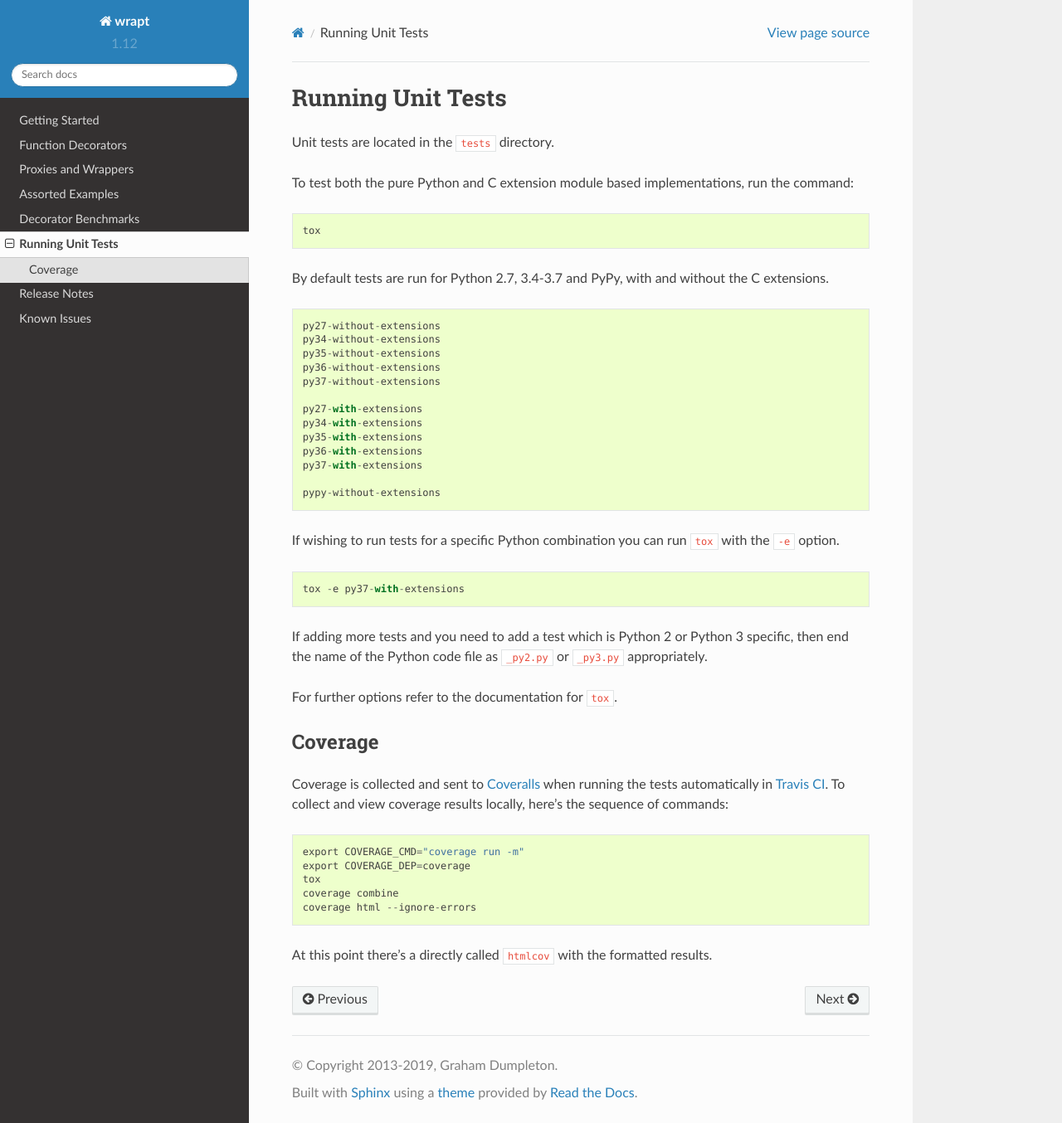
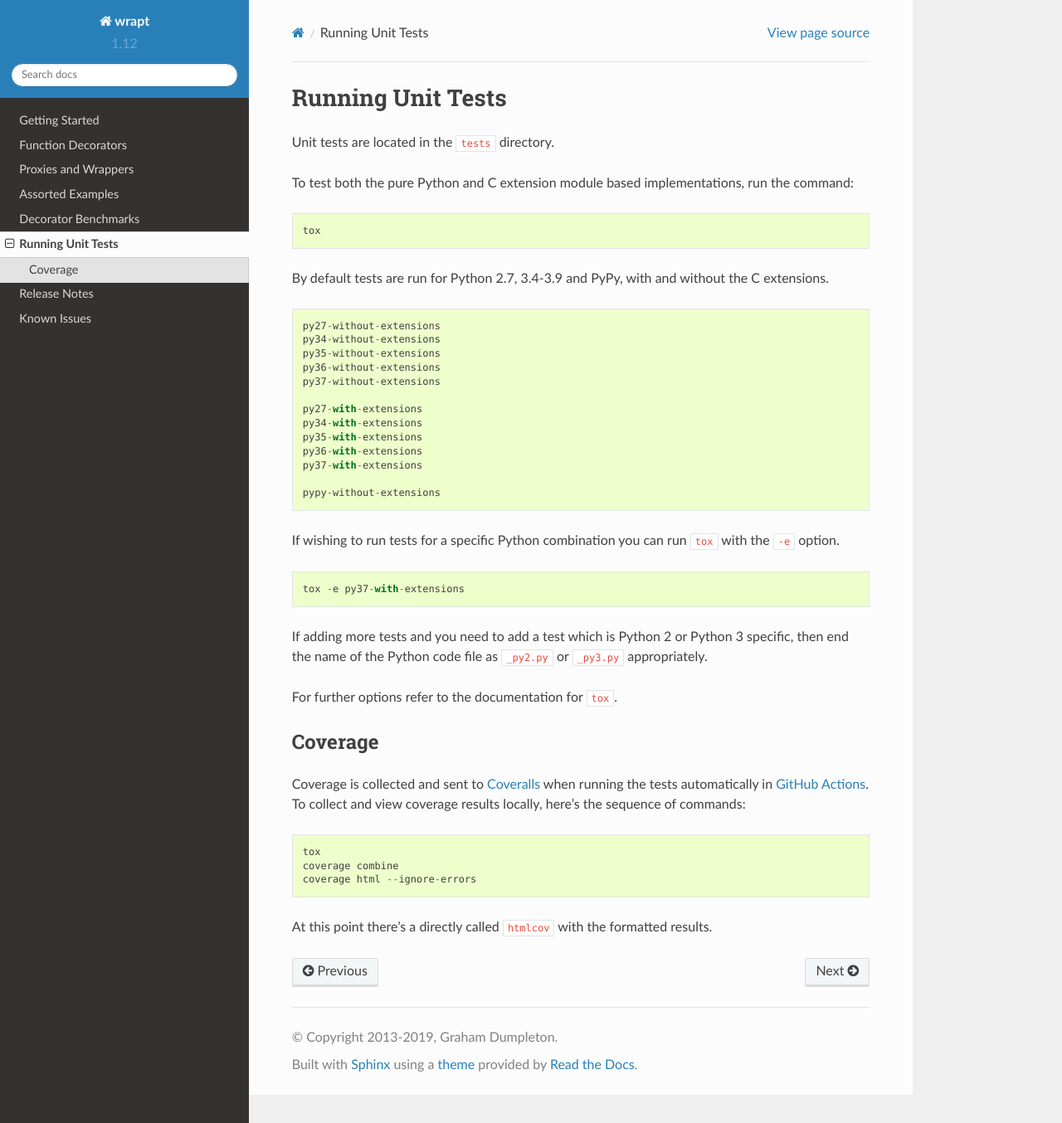
Before and after one commit to GrahamDumpleton/wrapt, a Sphinx documentation site: the page built from docs/testing.rst, in a window 1280 px wide and 1354 px high. Shown: the whole window at 83% size. Built offline with Sphinx 7.4.7 and the Read the Docs theme 2.0.0, drawn with Linux system fonts in a browser that asks for light colours.

Commit message:
Update instructions to get coverage in `docs/testing.rst` [ci skip]

```diff
--- a/docs/testing.rst
+++ b/docs/testing.rst
@@ -10,7 +10,7 @@ run the command:
 
     tox
 
-By default tests are run for Python 2.7, 3.4-3.7 and PyPy, with and
+By default tests are run for Python 2.7, 3.4-3.9 and PyPy, with and
 without the C extensions.
 
 ::
@@ -46,14 +46,12 @@ Coverage
 --------
 
 Coverage is collected and sent to `Coveralls <https://coveralls.io>`_ when
-running the tests automatically in `Travis CI <https://travis-ci.org>`_.
+running the tests automatically in `GitHub Actions <https://github.com/GrahamDumpleton/wrapt/actions>`_.
 To collect and view coverage results locally, here's the sequence of
 commands:
 
 ::
 
-    export COVERAGE_CMD="coverage run -m"
-    export COVERAGE_DEP=coverage
     tox
     coverage combine
     coverage html --ignore-errors
```
